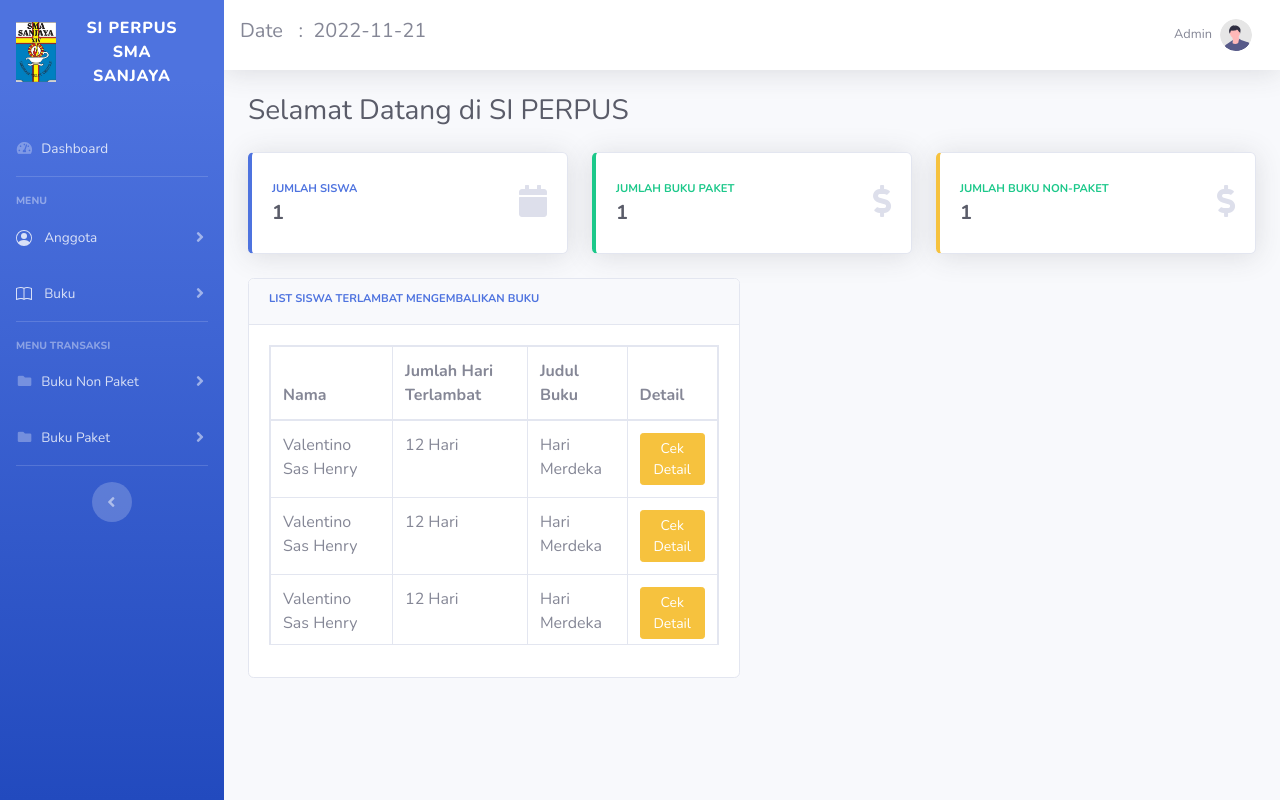
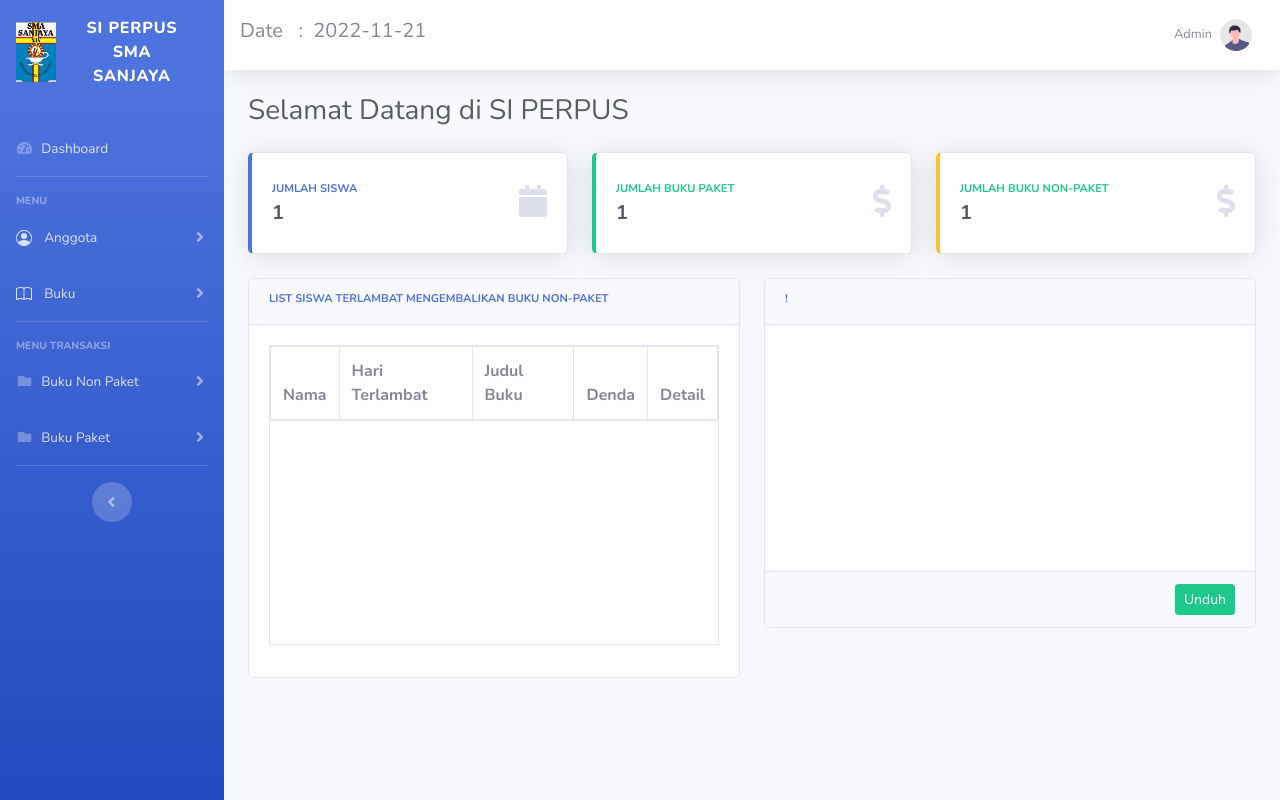
Before and after one commit to vsh2607/is_library, a CodeIgniter app: page /database/dashboard in a window 1280 px wide. Run offline with CodeIgniter, Linux system fonts and the light colour scheme; a user stored in the database is signed in; data comes from the database, SQL or seed files in the repository; tables that the repository leaves empty hold one stand-in row (values such as "Sample post"); lists and menus that the app fills with data are empty.

Commit message:
dashboard feature added

```diff
--- a/application/controllers/Dashboard.php
+++ b/application/controllers/Dashboard.php
@@ -8,6 +8,7 @@ class Dashboard extends CI_Controller
         parent::__construct();
         $this->load->model('AnggotaModel');
         $this->load->model('BukuModel');
+        $this->load->model('PeminjamanModel');
     }
 
     private function userData()
@@ -23,6 +24,7 @@ class Dashboard extends CI_Controller
         $data['total_anggota'] = $this->AnggotaModel->getTotalAnggota();
         $data['total_buku_paket'] = $this->BukuModel->getTotalBukuPaket();
         $data['total_buku_nonpaket'] = $this->BukuModel->getTotalBukuNonPaket();
+        $data['buku_terlambat'] = $this->PeminjamanModel->getLate();
 
 
 
--- a/application/models/PeminjamanModel.php
+++ b/application/models/PeminjamanModel.php
@@ -2,6 +2,26 @@
 
 class PeminjamanModel extends CI_Model
 {
+
+
+    // select *, datediff(dt_tgl_kembali, now()) as diff from anggota join transaksi
+    // on transaksi.agt_kode = anggota.agt_kode join detail_transaksi
+    // on detail_transaksi.tr_kode = transaksi.tr_kode where(dt_tgl_kembali, now()) < 0
+
+    public function getLate(){
+        $this->db->select('*, datediff( now(), dt_tgl_kembali) as diff')->from('anggota');
+        $this->db->join('transaksi', 'transaksi.agt_kode = anggota.agt_kode');
+        $this->db->join('detail_transaksi', 'detail_transaksi.tr_kode = transaksi.tr_kode');
+        $this->db->join('buku_non_paket', 'buku_non_paket.bnp_id = detail_transaksi.bnp_id');
+        $this->db->where('detail_transaksi.bkp_no_induk', null);
+        $this->db->where('datediff( now(), dt_tgl_kembali) >', 0);
+        $this->db->where('dt_is_returned', '0');
+        $result = $this->db->get()->result_array();
+        return $result;
+
+    }
+
+
 
 
     public function dateNow()
--- a/application/views/dashboard/dashboard.php
+++ b/application/views/dashboard/dashboard.php
@@ -99,46 +99,49 @@
                 <div class="card-header">
 
                     <div class="text-xs font-weight-bold text-primary text-uppercase mb-1">
-                        List Siswa Terlambat Mengembalikan Buku</div>
+                        List Siswa Terlambat Mengembalikan Buku Non-Paket</div>
                 </div>
                 <div class="card-body">
                     <table class="table table-bordered table-hover align-center" style="height: 300px;">
                         <thead>
                             <tr>
                                 <th>Nama</th>
-                                <th>Jumlah Hari Terlambat</th>
+                                <th>Hari Terlambat</th>
                                 <th>Judul Buku</th>
+                                <th>Denda</th>
                                 <th>Detail</th>
                             </tr>
                         </thead>
 
                         <tbody>
-                                <tr>
-                                    <td>Valentino Sas Henry</td>
-                                    <td>12 Hari</td>
-                                    <td>Hari Merdeka</td>
-                                    <td><a href="" class="btn btn-warning btn-sm">Cek Detail</a></td>
-                                </tr>
-                                <tr>
-                                    <td>Valentino Sas Henry</td>
-                                    <td>12 Hari</td>
-                                    <td>Hari Merdeka</td>
-                                    <td><a href="" class="btn btn-warning btn-sm">Cek Detail</a></td>
-                                </tr>
-                                <tr>
-                                    <td>Valentino Sas Henry</td>
-                                    <td>12 Hari</td>
-                                    <td>Hari Merdeka</td>
-                                    <td><a href="" class="btn btn-warning btn-sm">Cek Detail</a></td>
-                                </tr>
-                                <tr>
-                                    <td>Valentino Sas Henry</td>
-                                    <td>12 Hari</td>
-                                    <td>Hari Merdeka</td>
-                                    <td><a href="" class="btn btn-warning btn-sm">Cek Detail</a></td>
-                                </tr>
+                            <?php foreach($buku_terlambat as $bt) :?>
+                            <tr>
+                                <td><?=$bt['agt_nama']?></td>
+                                <td class="text-danger"><?=$bt['diff']?> Hari</td>
+                                <td><?=$bt['bnp_judul_buku']?></td>
+                                <td>Rp.<?= (int)$bt['diff']  * 1000; ?></td>
+                                <td><a href="<?=base_url()?>peminjaman/showDetail_np/<?=$bt['tr_kode']?>" class="badge badge-warning badge-sm">Cek Detail</a></td>
+                            </tr>
+                           <?php endforeach;?>
                         </tbody>
                     </table>
+                </div>
+            </div>
+        </div>
+
+        <div class="col-6">
+            <div class="card" style="height: 350px;">
+                <div class="card-header">
+
+                    <div class="text-xs font-weight-bold text-primary text-uppercase mb-1">
+                       !</div>
+                </div>
+                <div class="card-body">
+
+                </div>
+
+                <div class="card-footer">
+                    <a href="" class="btn btn-sm btn-success float-right">Unduh</a>
                 </div>
             </div>
         </div>
```
